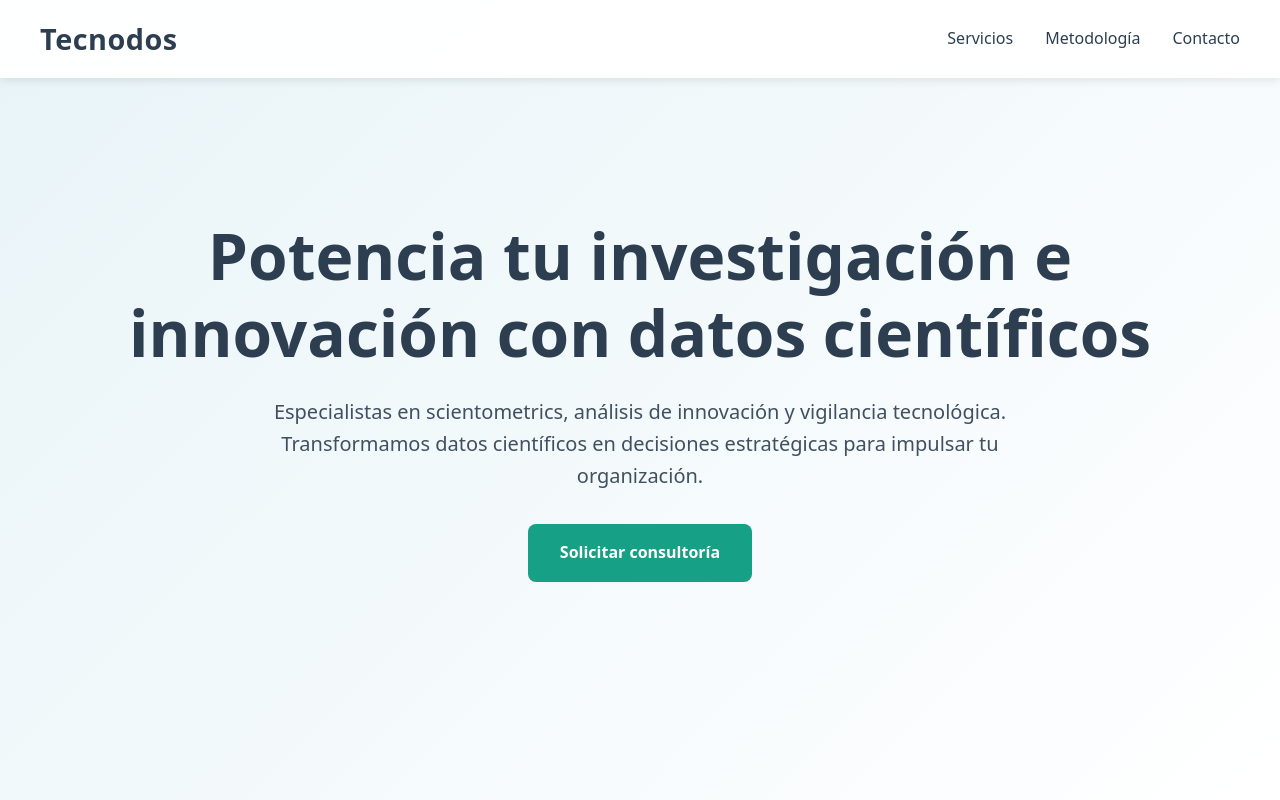
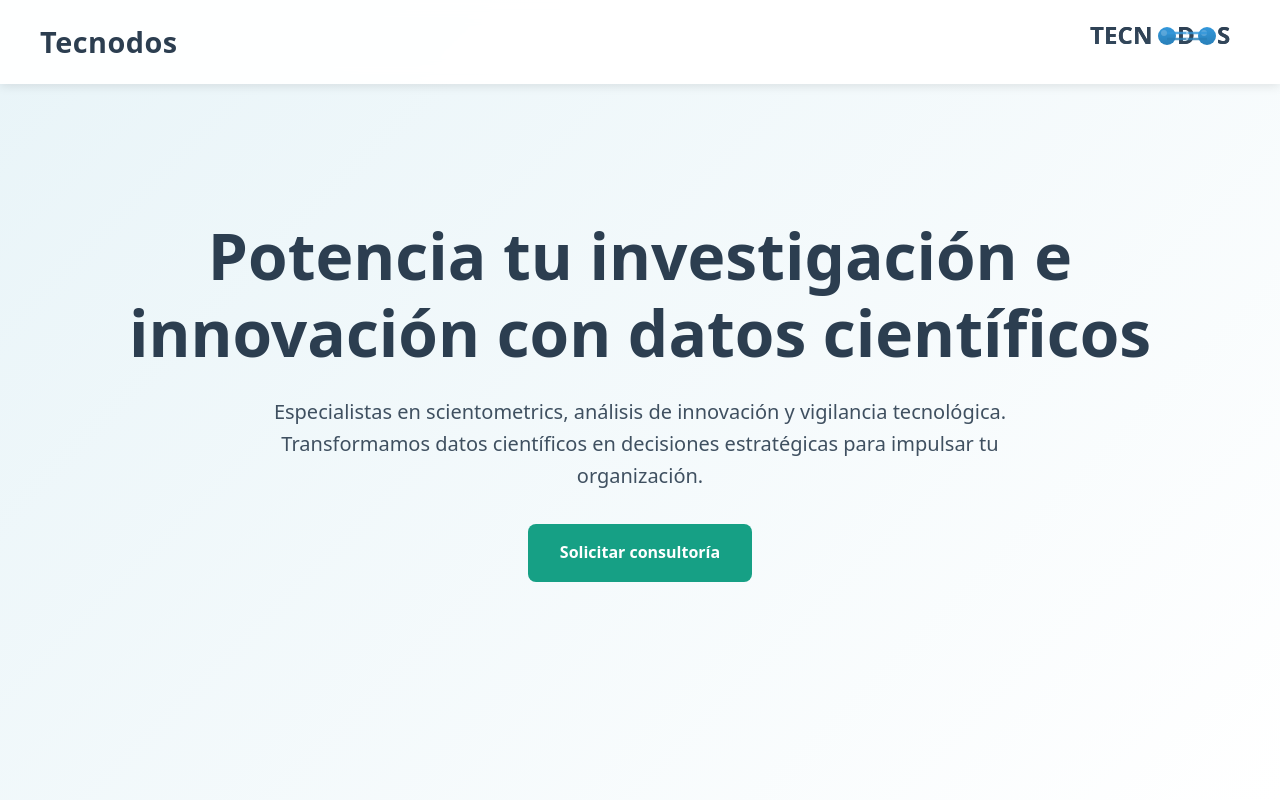
Before and after one commit to cmonsal/mi-landing, a plain HTML site: page index.html in a window 1280 px wide. Shown: the top 800 px of the page. Drawn offline with Linux system fonts and the light colour scheme.

Commit message:
Update index.html

```diff
--- a/index.html
+++ b/index.html
@@ -221,11 +221,68 @@
     <header>
         <nav>
             <div class="logo">Tecnodos</div>
-            <div class="nav-links">
-                <a href="#services">Servicios</a>
-                <a href="#methodology">Metodología</a>
-                <a href="#contact">Contacto</a>
-            </div>
+           <div class="logo">
+    <svg xmlns="http://www.w3.org/2000/svg" viewBox="0 0 800 200" style="height: 40px;">
+        <!-- Fondo blanco -->
+        <rect width="800" height="200" fill="white"/>
+
+        <!-- Efecto de sombra sutil para todo el logo -->
+        <defs>
+            <filter id="shadow" x="-20%" y="-20%" width="140%" height="140%">
+                <feGaussianBlur stdDeviation="2" result="blur"/>
+                <feOffset dx="2" dy="2"/>
+                <feMerge>
+                    <feMergeNode/>
+                    <feMergeNode in="SourceGraphic"/>
+                </feMerge>
+            </filter>
+        </defs>
+
+        <!-- Texto principal con gradiente -->
+        <linearGradient id="textGradient" x1="0" y1="0" x2="0" y2="1">
+            <stop offset="0%" stop-color="#2C3E50"/>
+            <stop offset="100%" stop-color="#34495E"/>
+        </linearGradient>
+
+        <!-- Gradiente para elementos azules -->
+        <linearGradient id="blueGradient" x1="0" y1="0" x2="0" y2="1">
+            <stop offset="0%" stop-color="#3498DB"/>
+            <stop offset="100%" stop-color="#2980B9"/>
+        </linearGradient>
+
+        <!-- Texto principal -->
+        <text x="50" y="140" font-family="Arial Black, Arial, sans-serif" font-size="120" font-weight="900" fill="url(#textGradient)" filter="url(#shadow)">
+            TECN
+        </text>
+
+        <!-- Primera O con brillo -->
+        <circle cx="435" cy="100" r="45" fill="url(#blueGradient)"/>
+        <circle cx="420" cy="85" r="15" fill="white" opacity="0.2"/>
+
+        <!-- Texto D -->
+        <text x="485" y="140" font-family="Arial Black, Arial, sans-serif" font-size="120" font-weight="900" fill="url(#textGradient)" filter="url(#shadow)">
+            D
+        </text>
+
+        <!-- Segunda O con brillo -->
+        <circle cx="635" cy="100" r="45" fill="url(#blueGradient)"/>
+        <circle cx="620" cy="85" r="15" fill="white" opacity="0.2"/>
+
+        <!-- Conectores mejorados -->
+        <path d="M435,100 L635,100" stroke="url(#blueGradient)" stroke-width="25"/>
+        <path d="M435,85 L635,85" stroke="#3498DB" stroke-width="12" opacity="0.8"/>
+        <path d="M435,115 L635,115" stroke="#2980B9" stroke-width="12" opacity="0.8"/>
+
+        <!-- Puntos decorativos -->
+        <circle cx="535" cy="85" r="6" fill="white" opacity="0.4"/>
+        <circle cx="535" cy="115" r="6" fill="white" opacity="0.4"/>
+
+        <!-- Texto S final -->
+        <text x="685" y="140" font-family="Arial Black, Arial, sans-serif" font-size="120" font-weight="900" fill="url(#textGradient)" filter="url(#shadow)">
+            S
+        </text>
+    </svg>
+</div>
         </nav>
     </header>
 
```
